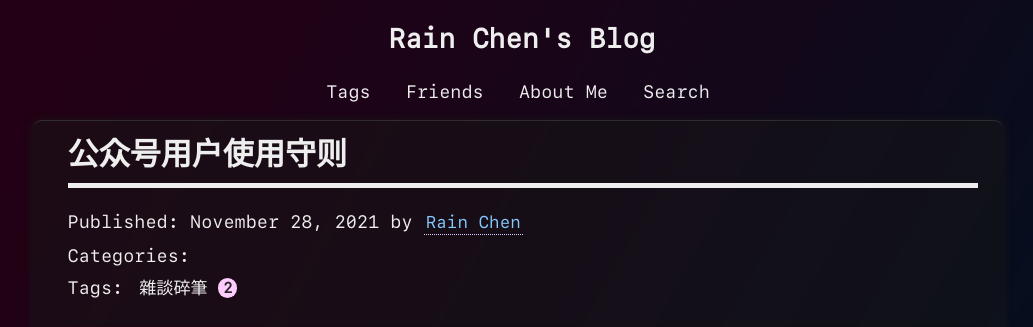
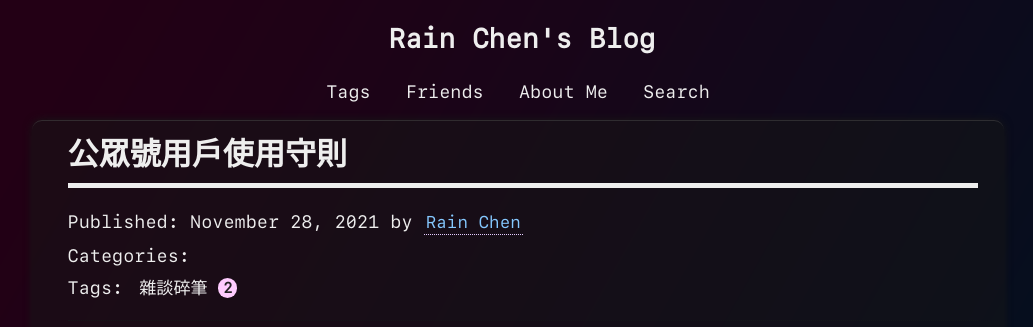
Before and after one commit to CongJyu/CongJyu.github.io, a Jekyll site: the page built from _posts/2021-11-28-official_account_rules.md, in a window 1280 px wide. Shown: the top 327 px of the page, without its empty margins (122-1155 px from the left). Built offline with Jekyll 4.4.1, drawn with Linux system fonts in a browser that asks for light colours; some web fonts are replaced; comment, search, counter and statistics services are not loaded.

Commit message:
update title

```diff
--- a/_posts/2021-11-28-official_account_rules.md
+++ b/_posts/2021-11-28-official_account_rules.md
@@ -1,7 +1,7 @@
 ---
 layout: post
-title: 公众号用户使用守则
-subtitle: 原创文章
+title: 公眾號用戶使用守則
+subtitle: 原創怪談
 date: 2021-11-28
 author: Rain Chen
 tags:
```
Also changed, not shown: _posts/2022-09-11-short_poems.md (+2 -2 lines).
